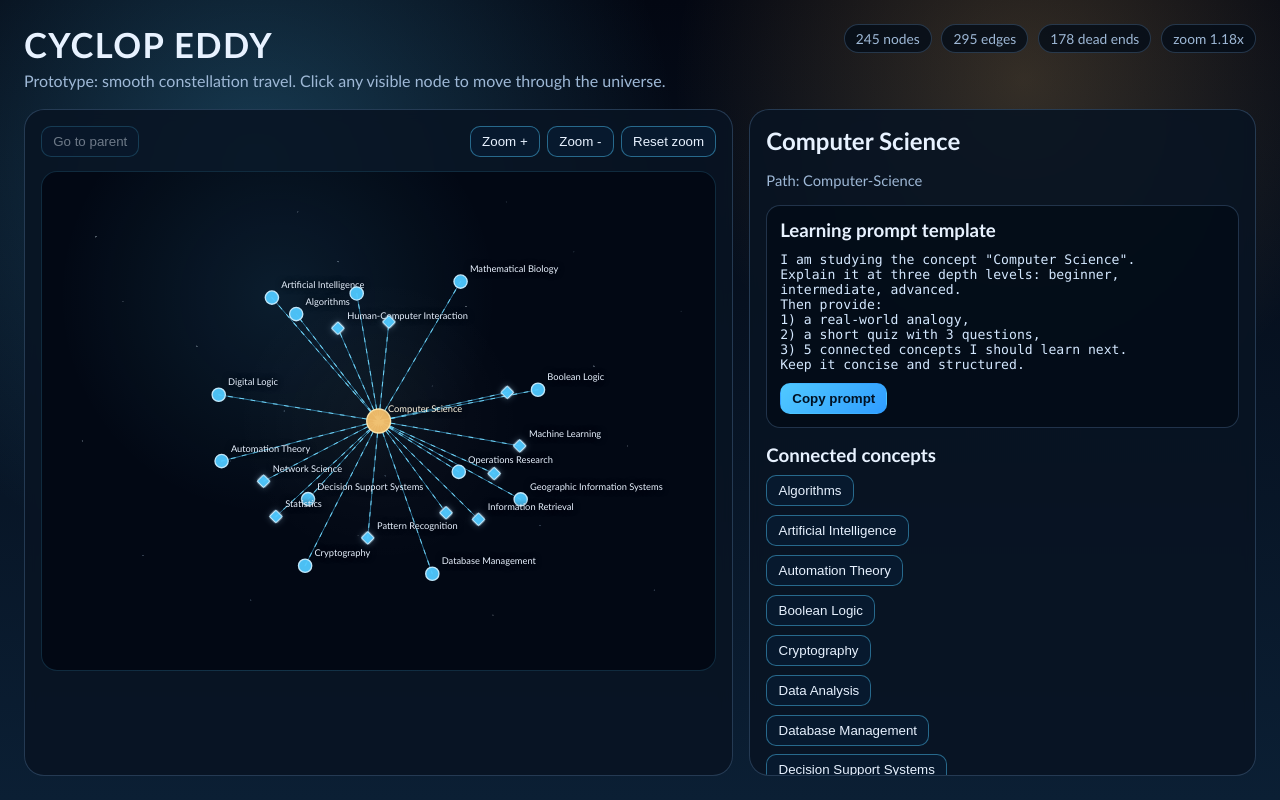
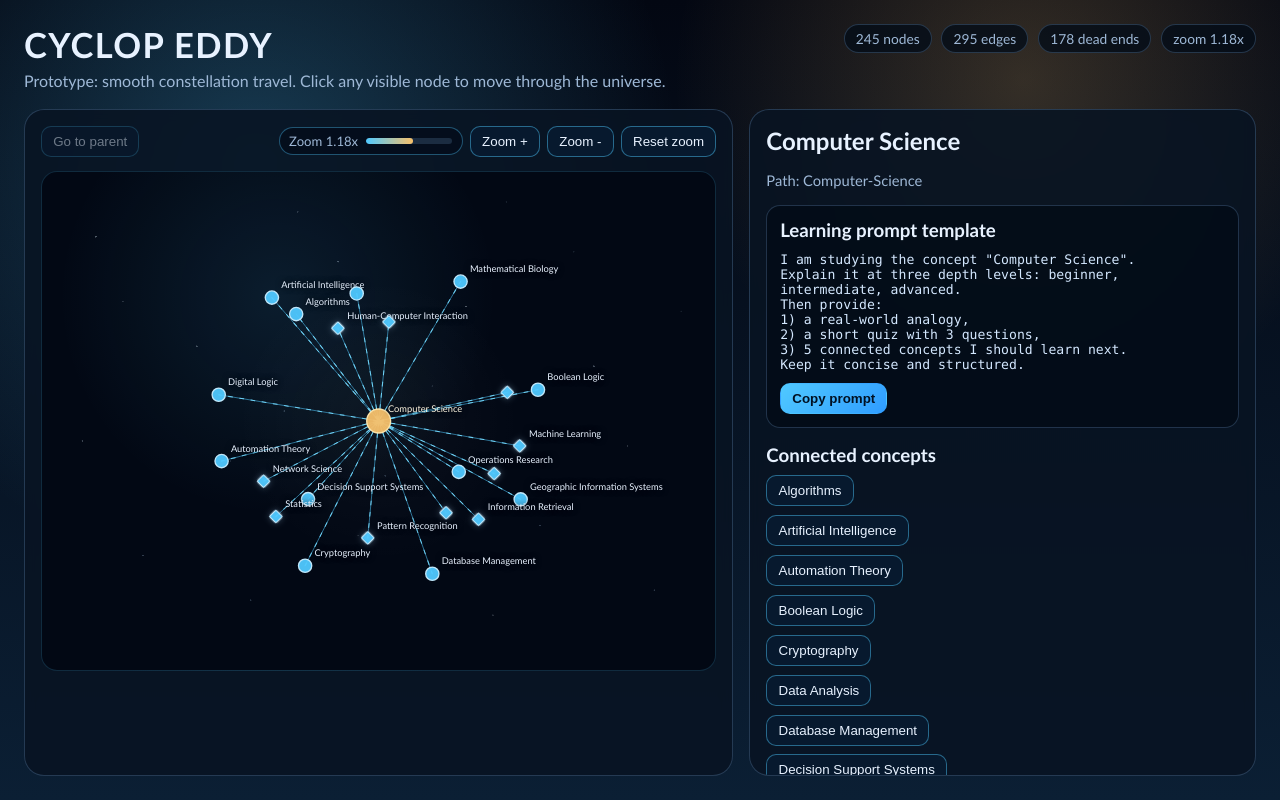
Before and after one commit to BastienSegura/cyclop-eddy, a Next.js app in the folder gui/: page / in a window 1280 px wide. Built offline with nearby package versions, Linux system fonts and the light colour scheme.

Commit message:
Add visible zoom level indicator and meter in graph UI

```diff
--- a/gui/src/app/globals.css
+++ b/gui/src/app/globals.css
@@ -113,6 +113,39 @@ body {
   display: flex;
   gap: 0.45rem;
   flex-wrap: wrap;
+  align-items: center;
+}
+
+.zoom-indicator {
+  display: inline-flex;
+  align-items: center;
+  gap: 0.5rem;
+  border: 1px solid rgba(80, 201, 255, 0.38);
+  border-radius: 999px;
+  padding: 0.32rem 0.6rem;
+  background: rgba(4, 14, 28, 0.85);
+}
+
+.zoom-indicator-text {
+  font-size: 0.82rem;
+  color: var(--muted);
+  white-space: nowrap;
+}
+
+.zoom-meter {
+  width: 86px;
+  height: 6px;
+  border-radius: 999px;
+  overflow: hidden;
+  background: rgba(120, 168, 213, 0.2);
+}
+
+.zoom-meter-fill {
+  display: block;
+  height: 100%;
+  border-radius: 999px;
+  background: linear-gradient(90deg, #50c9ff, #f7c06a);
+  transition: width 180ms ease;
 }
 
 .constellation-shell {
--- a/gui/src/features/concept-graph/ui/graph-explorer.tsx
+++ b/gui/src/features/concept-graph/ui/graph-explorer.tsx
@@ -293,6 +293,10 @@ export function GraphExplorer() {
 
   const canGoBack = parentIds.length > 0;
   const firstParent = canGoBack ? parentIds[0] : null;
+  const zoomLevelPercent = Math.min(
+    100,
+    Math.max(0, Math.round(((camera.zoom - MIN_ZOOM) / (MAX_ZOOM - MIN_ZOOM)) * 100)),
+  );
 
   function focusNode(nodeId: NodeId) {
     if (!graph) {
@@ -402,6 +406,12 @@ export function GraphExplorer() {
             </button>
 
             <div className="camera-controls">
+              <div className="zoom-indicator" aria-label={`Current zoom ${camera.zoom.toFixed(2)}x`}>
+                <span className="zoom-indicator-text">Zoom {camera.zoom.toFixed(2)}x</span>
+                <div className="zoom-meter" aria-hidden="true">
+                  <span className="zoom-meter-fill" style={{ width: `${zoomLevelPercent}%` }} />
+                </div>
+              </div>
               <button type="button" className="ghost-button" onClick={() => updateZoom(1.15)}>
                 Zoom +
               </button>
```
